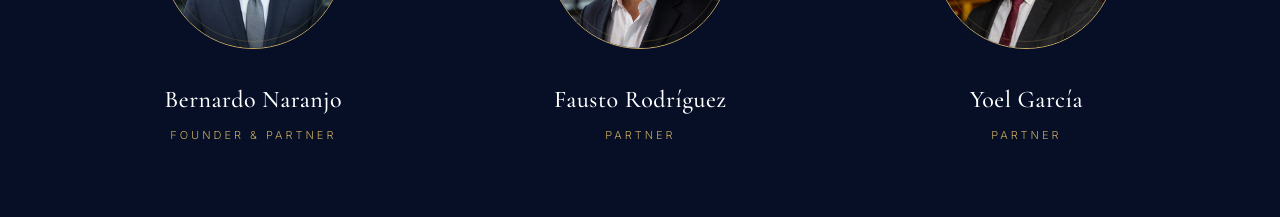
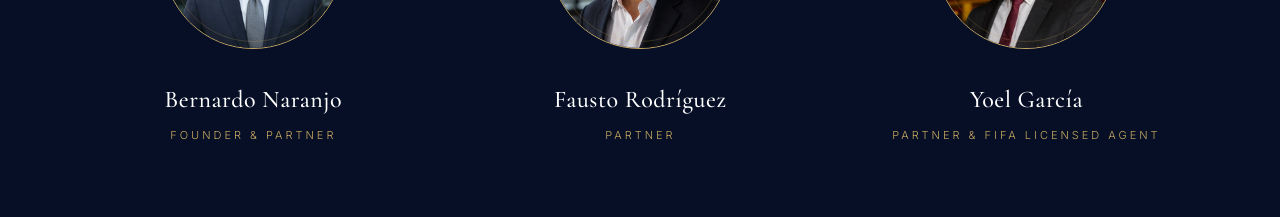
Before and after one commit to bernardonaranjor-code/unisport-ec, a website: page public/index.html in a window 1280 px wide. Shown: the part 3660-3877 px from the top of the page. Drawn offline with nearby package versions, Linux system fonts and the light colour scheme.

Commit message:
content(home): update Yoel's role to Partner &amp; FIFA Licensed Agent

```diff
--- a/public/index.html
+++ b/public/index.html
@@ -317,7 +317,7 @@ footer a:hover { color: var(--gold); }
     <article class="partner reveal reveal-zoom">
       <div class="partner-photo"><img src="logo-yoel.jpeg" alt="Yoel García" style="object-position: center top;"></div>
       <h3>Yoel García</h3>
-      <p class="partner-role">Partner</p>
+      <p class="partner-role">Partner &amp; FIFA Licensed Agent</p>
     </article>
   </div>
 </section>
```
